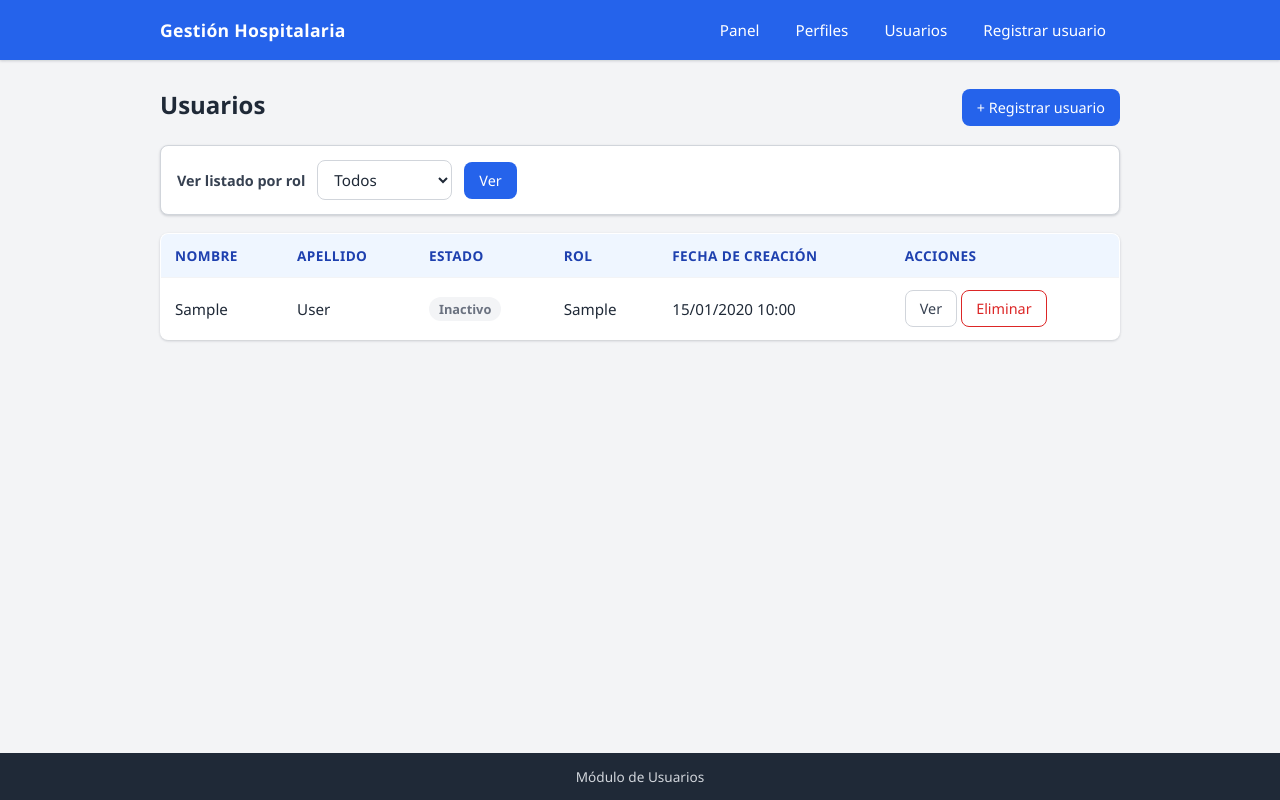
After one commit to Santiago-L10/proyecto_mongo, a Django app: template gestion_hospital/usuarios/templates/usuarios/usuarios/lista.html in a window 1280 px wide. The commit adds this page. Run offline with Django 5.2, Linux system fonts and the light colour scheme; the template is opened without the code that fills it: most values are stand-ins (such as "Sample title", 1, 10 or a date in 2020); parts of the project's set-up code (start-up, migrations or seed data) failed here and were passed over.

Commit message:
SIZE: M | FEAT: Se agrega lista de usuarios con filtro de rol, donde se puede ver información y eliminar usuario

```diff
--- a/gestion_hospital/usuarios/static/usuarios/panel.css
+++ b/gestion_hospital/usuarios/static/usuarios/panel.css
@@ -441,3 +441,72 @@ code {
   font-size: 0.85rem;
   text-align: center;
 }
+
+/* Filtro por rol ---------------------------------------------------------- */
+
+.filtro-rol {
+  display: flex;
+  align-items: center;
+  gap: 12px;
+  flex-wrap: wrap;
+  background: var(--blanco);
+  border: 1px solid var(--gris-300);
+  border-radius: var(--radio);
+  padding: 14px 16px;
+  margin-bottom: 18px;
+  box-shadow: var(--sombra);
+}
+
+.filtro-rol label {
+  font-weight: 600;
+  color: var(--gris-700);
+  font-size: 0.9rem;
+}
+
+.filtro-rol select {
+  padding: 8px 12px;
+  border: 1px solid var(--gris-300);
+  border-radius: var(--radio);
+  font-family: inherit;
+  font-size: 0.95rem;
+  background: var(--blanco);
+  color: var(--gris-900);
+}
+
+/* Ventanas emergentes ----------------------------------------------------- */
+
+.modal {
+  border: none;
+  border-radius: var(--radio);
+  padding: 24px;
+  max-width: 560px;
+  width: 90%;
+  box-shadow: 0 10px 30px rgba(31, 41, 55, 0.3);
+  color: var(--gris-900);
+}
+
+.modal::backdrop {
+  background: rgba(31, 41, 55, 0.45);
+}
+
+.modal h3 {
+  margin: 0 0 14px;
+  color: var(--azul-oscuro);
+}
+
+.detalle {
+  display: grid;
+  grid-template-columns: 180px 1fr;
+  gap: 8px 16px;
+  margin: 0 0 18px;
+}
+
+.detalle dt {
+  font-weight: 600;
+  color: var(--gris-700);
+}
+
+.detalle dd {
+  margin: 0;
+  color: var(--gris-900);
+}
--- a/gestion_hospital/usuarios/templates/usuarios/base.html
+++ b/gestion_hospital/usuarios/templates/usuarios/base.html
@@ -14,6 +14,7 @@
       <nav class="menu">
         <a href="{% url 'usuarios:panel_home' %}">Panel</a>
         <a href="{% url 'usuarios:perfil_lista' %}">Perfiles</a>
+        <a href="{% url 'usuarios:usuario_lista' %}">Usuarios</a>
         <a href="{% url 'usuarios:usuario_crear' %}">Registrar usuario</a>
       </nav>
     </div>
--- a/gestion_hospital/usuarios/templates/usuarios/panel.html
+++ b/gestion_hospital/usuarios/templates/usuarios/panel.html
@@ -15,7 +15,7 @@
     <span class="tarjeta__numero">{{ total_perfiles }}</span>
     <span class="tarjeta__texto">Perfiles</span>
   </a>
-  <a class="tarjeta" href="{% url 'usuarios:usuario_crear' %}">
+  <a class="tarjeta" href="{% url 'usuarios:usuario_lista' %}">
     <span class="tarjeta__numero">{{ total_usuarios }}</span>
     <span class="tarjeta__texto">Usuarios</span>
   </a>
--- /dev/null
+++ b/gestion_hospital/usuarios/templates/usuarios/usuarios/lista.html
@@ -0,0 +1,109 @@
+{% extends "usuarios/base.html" %}
+
+{% block titulo %}Usuarios{% endblock %}
+
+{% block contenido %}
+<div class="barra-titulo">
+  <h2>Usuarios</h2>
+  <a class="boton boton--primario" href="{% url 'usuarios:usuario_crear' %}">+ Registrar usuario</a>
+</div>
+
+<form method="get" class="filtro-rol">
+  <label>Ver listado por rol</label>
+  <select name="rol" onchange="this.form.submit()">
+    <option value="" {% if not rol_sel %}selected{% endif %}>Todos</option>
+    {% for perfil in perfiles %}
+      <option value="{{ perfil.nombre }}" {% if rol_sel == perfil.nombre %}selected{% endif %}>{{ perfil.get_nombre_display }}</option>
+    {% endfor %}
+  </select>
+  <button type="submit" class="boton boton--primario">Ver</button>
+</form>
+
+{% if usuarios %}
+<table class="tabla">
+  <thead>
+    <tr>
+      <th>Nombre</th>
+      <th>Apellido</th>
+      <th>Estado</th>
+      <th>Rol</th>
+      <th>Fecha de creación</th>
+      <th class="col-acciones">Acciones</th>
+    </tr>
+  </thead>
+  <tbody>
+    {% for item in usuarios %}
+    <tr>
+      <td>{{ item.user.first_name }}</td>
+      <td>{{ item.user.last_name }}</td>
+      <td>
+        {% if item.user.activo == "SI" %}
+          <span class="estado estado--activo">Activo</span>
+        {% else %}
+          <span class="estado estado--inactivo">Inactivo</span>
+        {% endif %}
+      </td>
+      <td>{{ item.rol_display }}</td>
+      <td>{{ item.user.fecha_creacion|date:"d/m/Y H:i" }}</td>
+      <td class="col-acciones">
+        <button type="button" class="boton boton--secundario" onclick="document.getElementById('info-{{ item.user.id }}').showModal()">Ver</button>
+        <button type="button" class="boton boton--peligro" onclick="document.getElementById('del-{{ item.user.id }}').showModal()">Eliminar</button>
+      </td>
+    </tr>
+    {% endfor %}
+  </tbody>
+</table>
+
+{% for item in usuarios %}
+<dialog id="info-{{ item.user.id }}" class="modal">
+  <h3>Información del usuario</h3>
+  <dl class="detalle">
+    <dt>Nombres</dt><dd>{{ item.user.first_name }}</dd>
+    <dt>Apellidos</dt><dd>{{ item.user.last_name }}</dd>
+    <dt>Correo</dt><dd>{{ item.user.email }}</dd>
+    <dt>Teléfono</dt><dd>{{ item.user.telefono|default:"—" }}</dd>
+    <dt>Rol</dt><dd>{{ item.rol_display }}</dd>
+    <dt>Estado</dt><dd>{% if item.user.activo == "SI" %}Activo{% else %}Inactivo{% endif %}</dd>
+    <dt>Fecha de creación</dt><dd>{{ item.user.fecha_creacion|date:"d/m/Y H:i" }}</dd>
+    {% if item.user.datos_profesionales %}
+      <dt>Especialidad</dt><dd>{{ item.user.datos_profesionales.especialidad|default:"—" }}</dd>
+      <dt>Registro médico</dt><dd>{{ item.user.datos_profesionales.registro_medico|default:"—" }}</dd>
+    {% endif %}
+    {% if item.user.antecedentes_clinicos %}
+      <dt>Tipo de sangre</dt><dd>{{ item.user.antecedentes_clinicos.tipo_sangre|default:"—" }}</dd>
+      <dt>Alergias</dt><dd>{{ item.user.antecedentes_clinicos.alergias|join:", "|default:"—" }}</dd>
+      <dt>Condiciones crónicas</dt><dd>{{ item.user.antecedentes_clinicos.condiciones_cronicas|join:", "|default:"—" }}</dd>
+      <dt>Historial familiar</dt><dd>{{ item.user.antecedentes_clinicos.historial_familiar|join:", "|default:"—" }}</dd>
+      <dt>Cirugías</dt>
+      <dd>
+        {% for cirugia in item.user.antecedentes_clinicos.cirugias %}
+          {{ cirugia.procedimiento }} ({{ cirugia.year }}, {{ cirugia.hospital }}){% if not forloop.last %}; {% endif %}
+        {% empty %}
+          —
+        {% endfor %}
+      </dd>
+    {% endif %}
+  </dl>
+  <form method="dialog" class="acciones-formulario">
+    <button class="boton boton--secundario">Cerrar</button>
+  </form>
+</dialog>
+
+<dialog id="del-{{ item.user.id }}" class="modal">
+  <h3>Eliminar usuario</h3>
+  <p>¿Seguro que deseas eliminar a <strong>{{ item.user.first_name }} {{ item.user.last_name }}</strong>?</p>
+  <form method="post" action="{% url 'usuarios:usuario_eliminar' item.user.id %}">
+    {% csrf_token %}
+    <input type="hidden" name="rol" value="{{ rol_sel }}">
+    <div class="acciones-formulario">
+      <button type="submit" class="boton boton--peligro">Sí, eliminar</button>
+      <button type="button" class="boton boton--secundario" onclick="this.closest('dialog').close()">Cancelar</button>
+    </div>
+  </form>
+</dialog>
+{% endfor %}
+
+{% else %}
+<p class="vacio">No hay usuarios para mostrar.</p>
+{% endif %}
+{% endblock %}
--- a/gestion_hospital/usuarios/urls.py
+++ b/gestion_hospital/usuarios/urls.py
@@ -10,10 +10,16 @@ urlpatterns = [
     path("perfiles/", views.perfil_lista, name="perfil_lista"),
     path("perfiles/<str:perfil_id>/editar/", views.perfil_editar, name="perfil_editar"),
     # Usuarios
+    path("usuarios/", views.usuario_lista, name="usuario_lista"),
     path("usuarios/crear/", views.usuario_crear, name="usuario_crear"),
     path(
         "usuarios/crear/<str:rol_nombre>/",
         views.usuario_crear_datos,
         name="usuario_crear_datos",
     ),
+    path(
+        "usuarios/<str:usuario_id>/eliminar/",
+        views.usuario_eliminar,
+        name="usuario_eliminar",
+    ),
 ]
```
Also changed, not shown: gestion_hospital/usuarios/views.py (+52 -2 lines).
